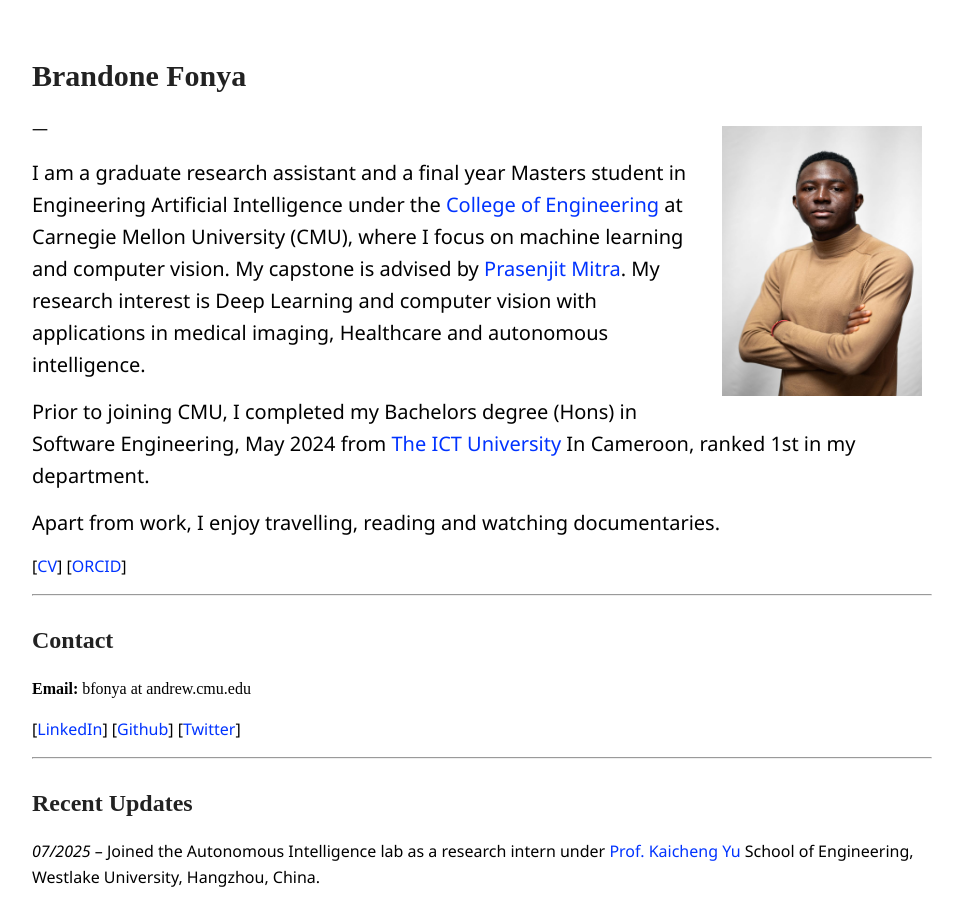
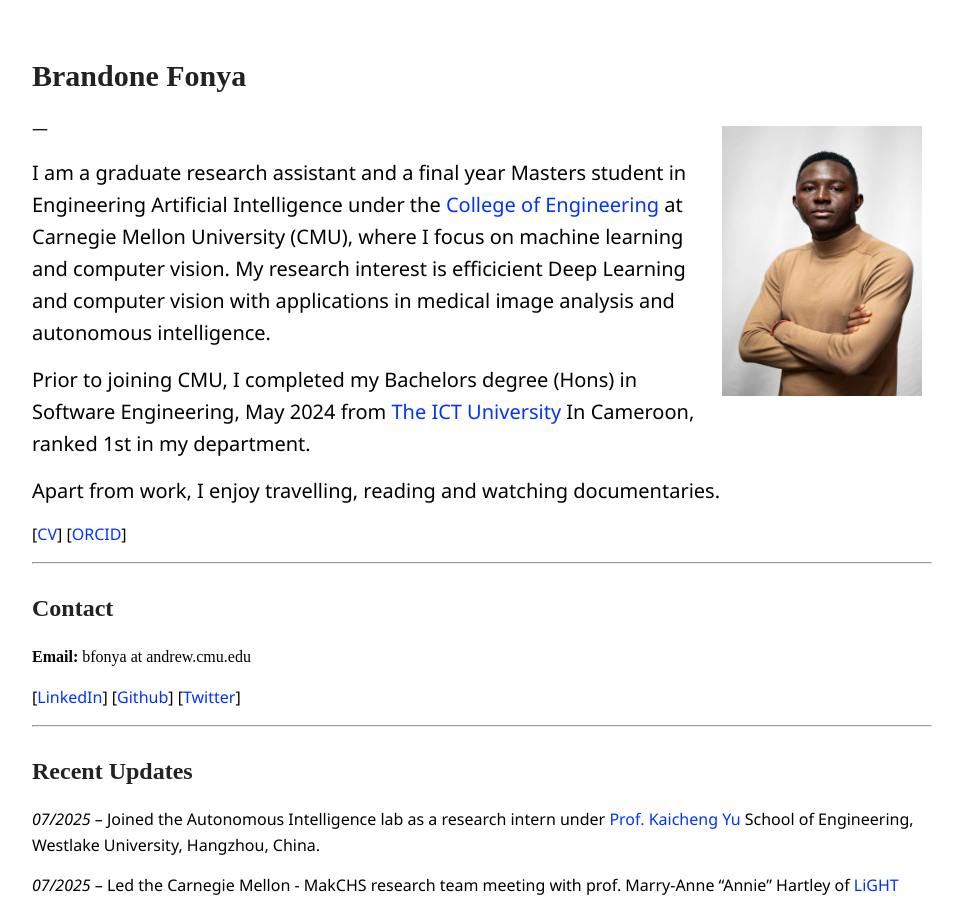
Before and after one commit to FonyaBrandone/FonyaBrandone.github.io, a Jekyll site: the page built from index.md, in a window 1280 px wide and 900 px high. Shown: the whole window, without its empty margins (168-1131 px from the left). Built offline with Jekyll 4.4.1, drawn with Linux system fonts in a browser that asks for light colours.

Commit message:
Updated intro

```diff
--- a/index.md
+++ b/index.md
@@ -9,7 +9,7 @@
 ---
 
 <span style="font-size: 20px;">
-I am a graduate research assistant and a final year Masters student in Engineering Artificial Intelligence under the [College of Engineering](https://engineering.cmu.edu/) at Carnegie Mellon University (CMU), where I focus on machine learning and computer vision. My capstone is advised by [Prasenjit Mitra](https://www.africa.engineering.cmu.edu/news/2025/02/25-mitra-announcement.html). My research interest is Deep Learning and computer vision with applications in medical imaging, Healthcare and autonomous intelligence.
+I am a graduate research assistant and a final year Masters student in Engineering Artificial Intelligence under the [College of Engineering](https://engineering.cmu.edu/) at Carnegie Mellon University (CMU), where I focus on machine learning and computer vision. My research interest is efficicient Deep Learning and computer vision with applications in medical image analysis and autonomous intelligence.
 </span>
 
 <span style="font-size: 20px;">
```
